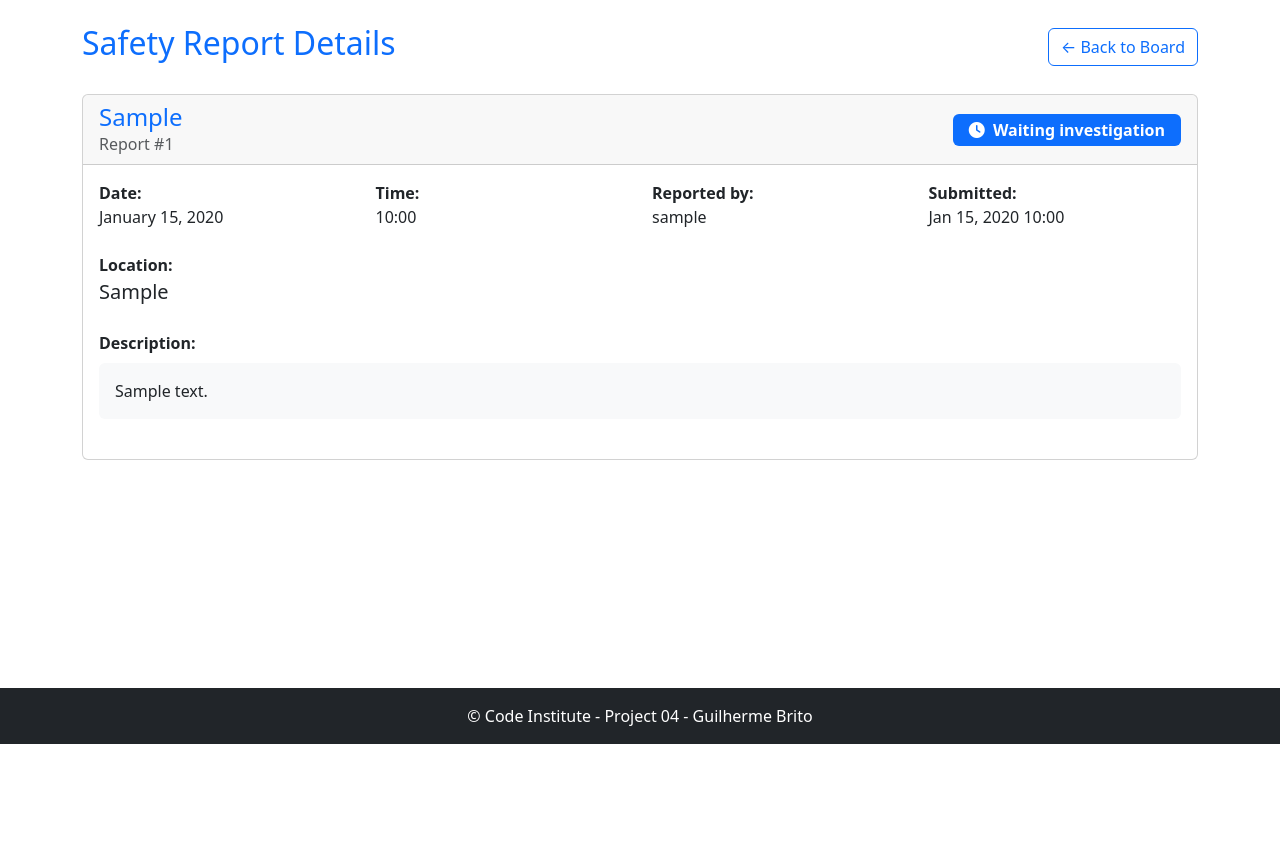
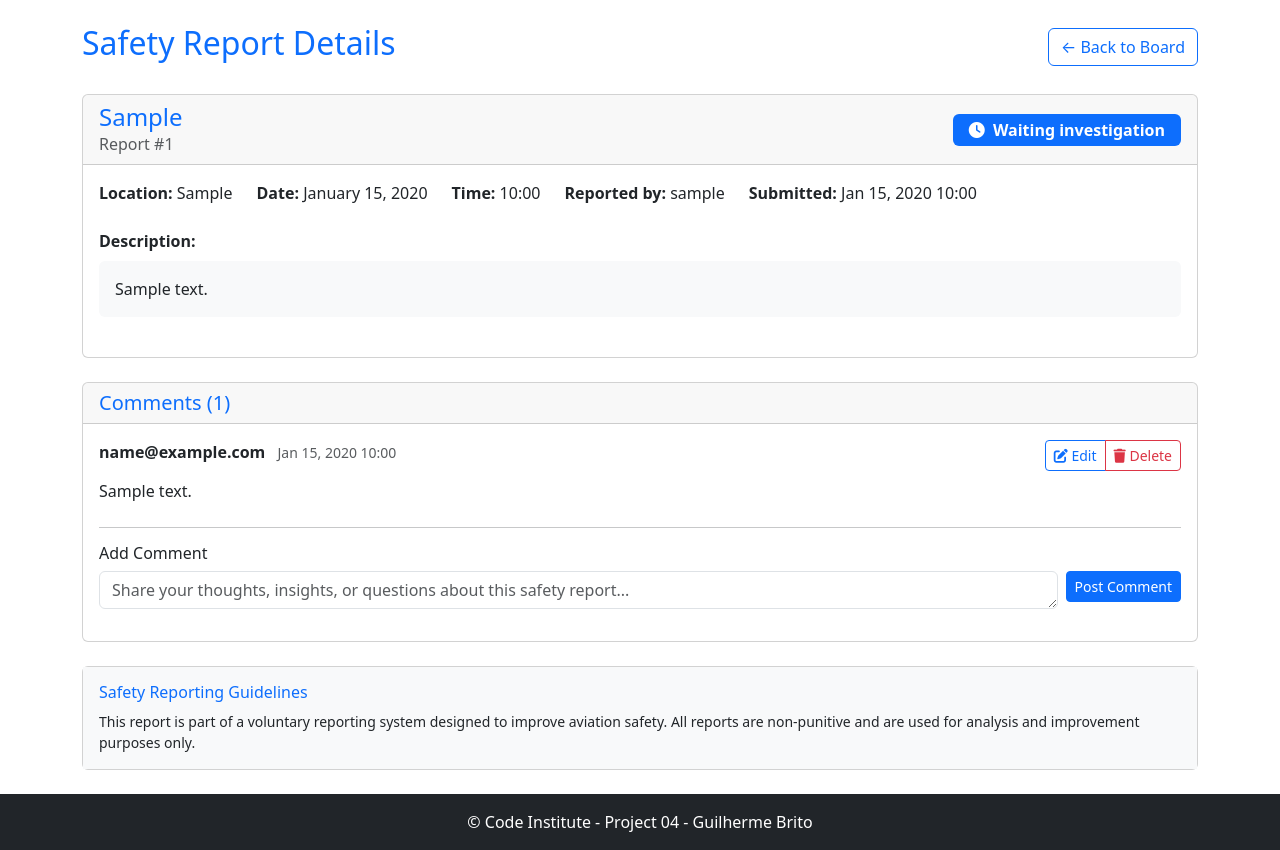
Before and after one commit to GuilhermeAviacao/CI_Proj04_SafetyReporting, a Django app: page /report/1/ in a window 1280 px wide. Shown: the part 56-906 px from the top of the page. Before the commit the page ends 800 px from the top, so only its background shows below. Run offline with Django 5.2, Linux system fonts and the light colour scheme; a user stored in the database is signed in; tables that the repository leaves empty hold one stand-in row (values such as "Sample post").

Commit message:
Comments functionality added to the Detailed Reports page

```diff
--- a/reports/forms.py
+++ b/reports/forms.py
@@ -1,5 +1,5 @@
 from django import forms
-from .models import SafetyReport
+from .models import SafetyReport, Comment
 
 
 class SafetyReportForm(forms.ModelForm):
@@ -30,3 +30,21 @@ class SafetyReportForm(forms.ModelForm):
         super().__init__(*args, **kwargs)
         for field in self.fields.values():
             field.required = True
+
+
+class CommentForm(forms.ModelForm):
+    class Meta:
+        model = Comment
+        fields = ['content']
+        widgets = {
+            'content': forms.Textarea(attrs={
+                'class': 'form-control',
+                'rows': 1,
+                'placeholder': 'Share your thoughts, insights, or questions about this safety report...'
+            })
+        }
+
+    def __init__(self, *args, **kwargs):
+        super().__init__(*args, **kwargs)
+        self.fields['content'].label = "Add Comment"
+        self.fields['content'].required = True
--- a/reports/urls.py
+++ b/reports/urls.py
@@ -7,4 +7,6 @@ urlpatterns = [
     path('report/<int:pk>/', views.report_detail, name='report_detail'),
     path('report/<int:pk>/update-status/', views.update_investigation_status, name='update_investigation_status'),
     path('create/', views.create_report, name='create_report'),
+    path('comment/<int:pk>/edit/', views.edit_comment, name='edit_comment'),
+    path('comment/<int:pk>/delete/', views.delete_comment, name='delete_comment'),
 ]
--- a/reports/views.py
+++ b/reports/views.py
@@ -5,8 +5,8 @@ from django.core.paginator import Paginator
 from django.db.models import Q
 from django.http import JsonResponse
 from django.views.decorators.http import require_POST
-from .forms import SafetyReportForm
-from .models import SafetyReport
+from .forms import SafetyReportForm, CommentForm
+from .models import SafetyReport, Comment
 
 
 def about(request):
@@ -36,8 +36,24 @@ def board(request):
 
 def report_detail(request, pk):
     report = get_object_or_404(SafetyReport, pk=pk)
+    comments = report.comments.all()
+
+    if request.method == 'POST' and request.user.is_authenticated:
+        comment_form = CommentForm(request.POST)
+        if comment_form.is_valid():
+            comment = comment_form.save(commit=False)
+            comment.report = report
+            comment.author = request.user
+            comment.save()
+            messages.success(request, 'Your comment has been added successfully!')
+            return redirect('report_detail', pk=pk)
+    else:
+        comment_form = CommentForm() if request.user.is_authenticated else None
+
     context = {
         'report': report,
+        'comments': comments,
+        'comment_form': comment_form,
     }
     return render(request, 'reports/report_detail.html', context)
 
@@ -101,3 +117,39 @@ def update_investigation_status(request, pk):
 
     except Exception as e:
         return JsonResponse({'error': str(e)}, status=500)
+
+
+@login_required
+def edit_comment(request, pk):
+    comment = get_object_or_404(Comment, pk=pk, author=request.user)
+
+    if request.method == 'POST':
+        form = CommentForm(request.POST, instance=comment)
+        if form.is_valid():
+            form.save()
+            messages.success(request, 'Your comment has been updated successfully!')
+            return redirect('report_detail', pk=comment.report.pk)
+    else:
+        form = CommentForm(instance=comment)
+
+    context = {
+        'form': form,
+        'comment': comment,
+    }
+    return render(request, 'reports/edit_comment.html', context)
+
+
+@login_required
+def delete_comment(request, pk):
+    comment = get_object_or_404(Comment, pk=pk, author=request.user)
+    report_pk = comment.report.pk
+
+    if request.method == 'POST':
+        comment.delete()
+        messages.success(request, 'Your comment has been deleted successfully!')
+        return redirect('report_detail', pk=report_pk)
+
+    context = {
+        'comment': comment,
+    }
+    return render(request, 'reports/delete_comment.html', context)
--- a/templates/reports/report_detail.html
+++ b/templates/reports/report_detail.html
@@ -6,6 +6,13 @@
     <title>{{ report.place }} - Safety Report</title>
     <link href="https://cdn.jsdelivr.net/npm/bootstrap@5.3.0/dist/css/bootstrap.min.css" rel="stylesheet">
     <link href="https://cdnjs.cloudflare.com/ajax/libs/font-awesome/6.0.0/css/all.min.css" rel="stylesheet">
+    <style>
+        .alert-soft-blue {
+            background-color: #f0f8ff;
+            border-color: #e0f0ff;
+            color: #0c5460;
+        }
+    </style>
 </head>
 <body class="d-flex flex-column min-vh-100">
     <nav class="navbar navbar-expand-lg navbar-dark bg-primary">
@@ -98,28 +105,33 @@
                         </div>
                     </div>
                     <div class="card-body">
+                        {% if report.updated_at != report.created_at %}
+                        <div class="alert alert-soft-blue mb-3">
+                            <small><strong>Last updated:</strong> {{ report.updated_at|date:"M d, Y H:i" }} by {{ report.author.email|default:"Anonymous" }}</small>
+                        </div>
+                        {% endif %}
+
                         <div class="row mb-4">
-                            <div class="col-md-3">
+                            <div class="col-auto">
+                                <strong>Location:</strong>
+                                <span>{{ report.place }}</span>
+                            </div>
+                            <div class="col-auto">
                                 <strong>Date:</strong>
-                                <p class="mb-0">{{ report.date|date:"F d, Y" }}</p>
+                                <span>{{ report.date|date:"F d, Y" }}</span>
                             </div>
-                            <div class="col-md-3">
+                            <div class="col-auto">
                                 <strong>Time:</strong>
-                                <p class="mb-0">{{ report.time|time:"H:i" }}</p>
+                                <span>{{ report.time|time:"H:i" }}</span>
                             </div>
-                            <div class="col-md-3">
+                            <div class="col-auto">
                                 <strong>Reported by:</strong>
-                                <p class="mb-0">{{ report.author.username|default:"Anonymous" }}</p>
+                                <span>{{ report.author.username|default:"Anonymous" }}</span>
                             </div>
-                            <div class="col-md-3">
+                            <div class="col-auto">
                                 <strong>Submitted:</strong>
-                                <p class="mb-0">{{ report.created_at|date:"M d, Y H:i" }}</p>
+                                <span>{{ report.created_at|date:"M d, Y H:i" }}</span>
                             </div>
-                        </div>
-
-                        <div class="mb-4">
-                            <strong>Location:</strong>
-                            <p class="lead">{{ report.place }}</p>
                         </div>
 
                         <div class="mb-4">
@@ -128,12 +140,86 @@
                                 <p class="mb-0" style="white-space: pre-wrap;">{{ report.description }}</p>
                             </div>
                         </div>
+                    </div>
+                </div>
 
-                        {% if report.updated_at != report.created_at %}
-                        <div class="alert alert-info">
-                            <small><strong>Last updated:</strong> {{ report.updated_at|date:"M d, Y H:i" }}</small>
-                        </div>
+                <!-- Comments Section -->
+                <div class="card mt-4">
+                    <div class="card-header">
+                        <h5 class="mb-0 text-primary">
+                            Comments ({{ comments.count }})
+                        </h5>
+                    </div>
+                    <div class="card-body">
+                        <!-- Existing Comments -->
+                        {% for comment in comments %}
+                            <div class="comment mb-3 {% if not forloop.last %}border-bottom pb-3{% endif %}">
+                                <div class="d-flex justify-content-between align-items-start mb-2">
+                                    <div>
+                                        <strong>{{ comment.author.email|default:"Anonymous" }}</strong>
+                                        <small class="text-muted ms-2">
+                                            {{ comment.created_at|date:"M d, Y H:i" }}
+                                            {% if comment.updated_at != comment.created_at %}
+                                                (edited)
+                                            {% endif %}
+                                        </small>
+                                    </div>
+                                    {% if user == comment.author %}
+                                    <div class="btn-group btn-group-sm">
+                                        <a href="{% url 'edit_comment' comment.pk %}" class="btn btn-outline-primary btn-sm">
+                                            <i class="fas fa-edit"></i> Edit
+                                        </a>
+                                        <a href="{% url 'delete_comment' comment.pk %}" class="btn btn-outline-danger btn-sm">
+                                            <i class="fas fa-trash"></i> Delete
+                                        </a>
+                                    </div>
+                                    {% endif %}
+                                </div>
+                                <p class="mb-0" style="white-space: pre-wrap;">{{ comment.content }}</p>
+                            </div>
+                        {% empty %}
+                            <p class="text-muted mb-0">No comments yet.</p>
+                        {% endfor %}
+
+                        <!-- Comment Form -->
+                        {% if user.is_authenticated %}
+                            <div class="mt-4">
+                                <hr>
+                                <form method="post">
+                                    {% csrf_token %}
+                                    <h6 class="mb-2">{{ comment_form.content.label }}</h6>
+                                    <div class="d-flex gap-2 mb-3 align-items-start">
+                                        <div style="flex: 1;">
+                                            {{ comment_form.content }}
+                                            {% if comment_form.content.errors %}
+                                                <div class="text-danger">{{ comment_form.content.errors }}</div>
+                                            {% endif %}
+                                        </div>
+                                        <button type="submit" class="btn btn-primary btn-sm">Post Comment</button>
+                                    </div>
+                                </form>
+                            </div>
+                        {% else %}
+                            <div class="mt-4">
+                                <hr>
+                                <div class="alert alert-info text-center">
+                                    <p class="mb-2">Join the conversation!</p>
+                                    <a href="{% url 'account_login' %}" class="btn btn-primary me-2">Login</a>
+                                    <a href="{% url 'account_signup' %}" class="btn btn-outline-primary">Register</a>
+                                </div>
+                            </div>
                         {% endif %}
+                    </div>
+                </div>
+
+                <!-- Additional Safety Information -->
+                <div class="card mt-4 mb-4">
+                    <div class="card-body bg-light">
+                        <h6 class="text-primary">Safety Reporting Guidelines</h6>
+                        <p class="mb-0 small">
+                            This report is part of a voluntary reporting system designed to improve aviation safety.
+                            All reports are non-punitive and are used for analysis and improvement purposes only.
+                        </p>
                     </div>
                 </div>
             </div>
```
Also changed, not shown: reports/admin.py (+14 -1 lines), reports/models.py (+14 -0 lines), templates/reports/delete_comment.html (added, +106 -0 lines), templates/reports/edit_comment.html (added, +111 -0 lines), reports/migrations/0003_comment.py (added).
